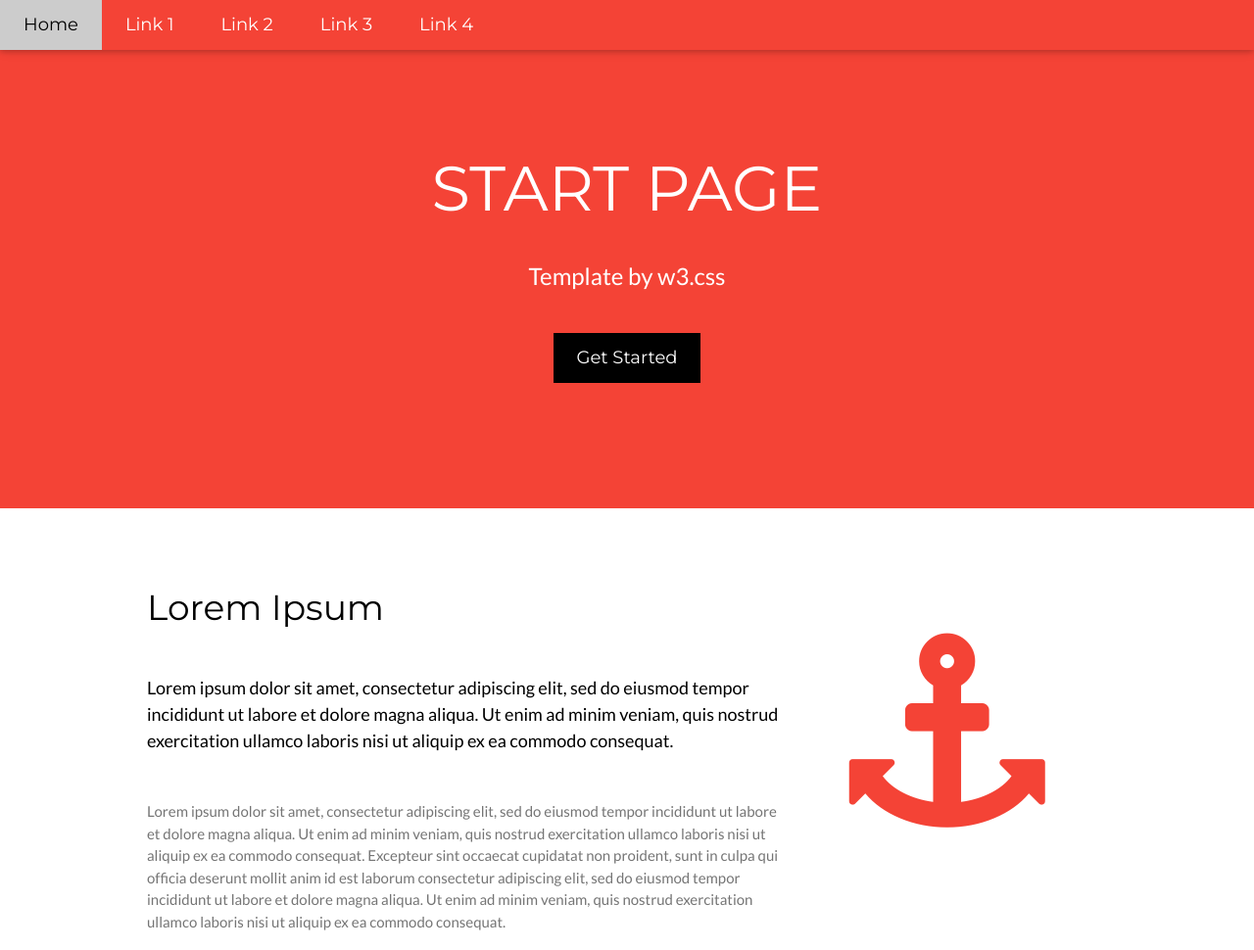
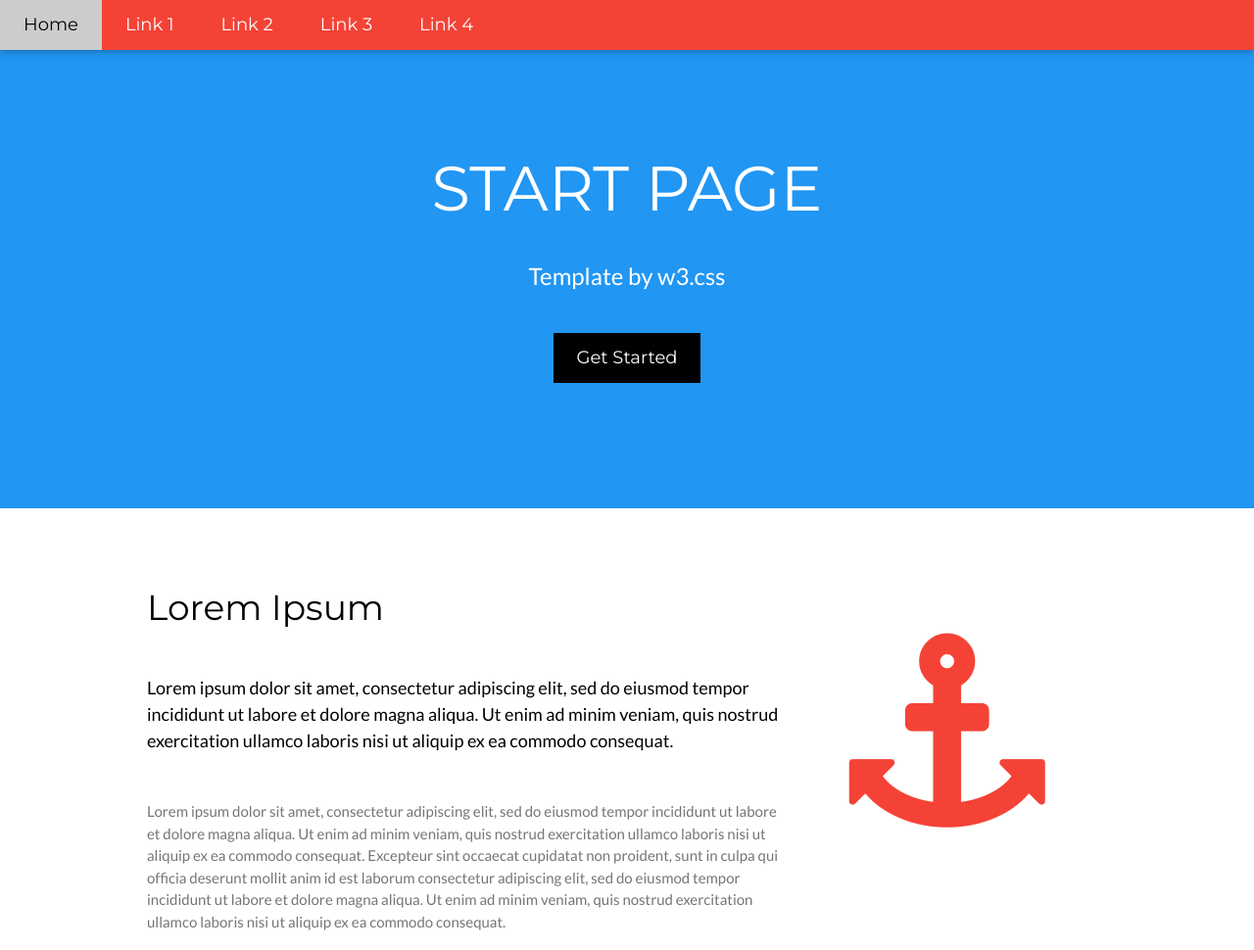
Before and after one commit to dearlandlord/uk, a plain HTML site: page index.html in a window 1280 px wide. Shown: the top 970 px of the page at 98% size. Drawn offline with nearby package versions, Linux system fonts and the light colour scheme.

Commit message:
Update index.html

```diff
--- a/index.html
+++ b/index.html
@@ -36,7 +36,7 @@ body,h1,h2,h3,h4,h5,h6 {font-family: "Lato", sans-serif}
 </div>
 
 <!-- Header -->
-<header class="w3-container w3-red w3-center" style="padding:128px 16px">
+<header class="w3-container w3-blue w3-center" style="padding:128px 16px">
   <h1 class="w3-margin w3-jumbo">START PAGE</h1>
   <p class="w3-xlarge">Template by w3.css</p>
   <button class="w3-button w3-black w3-padding-large w3-large w3-margin-top">Get Started</button>
```
